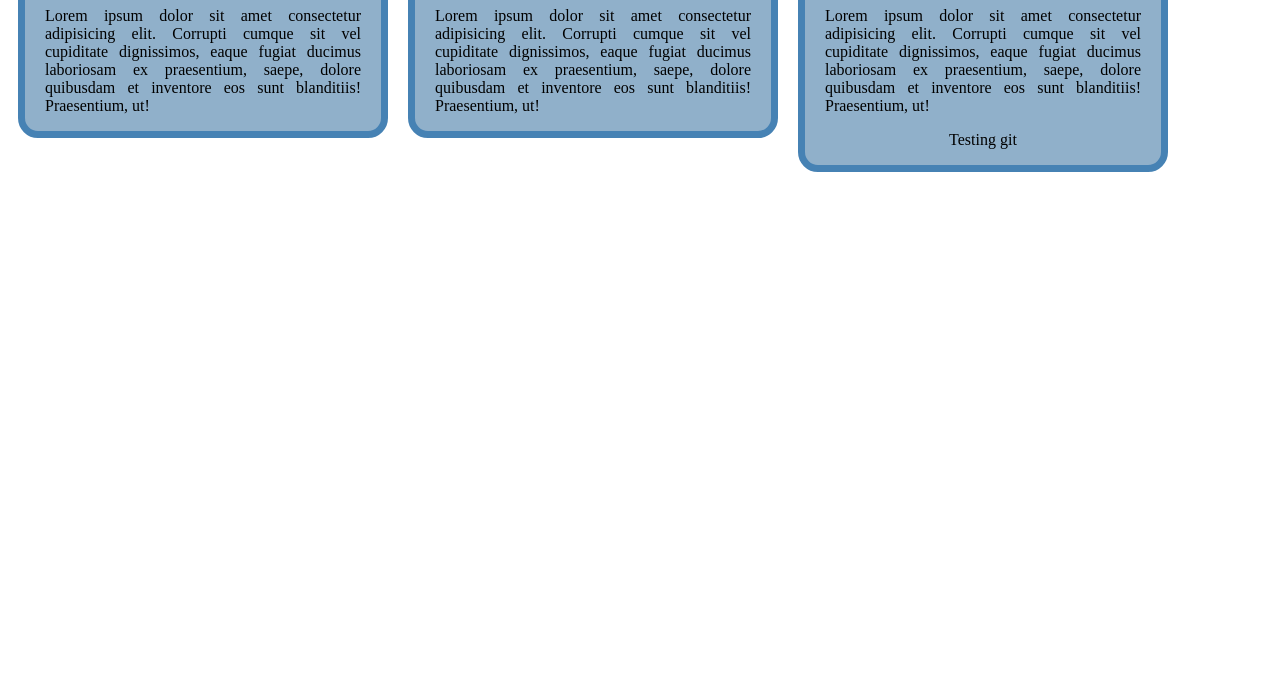
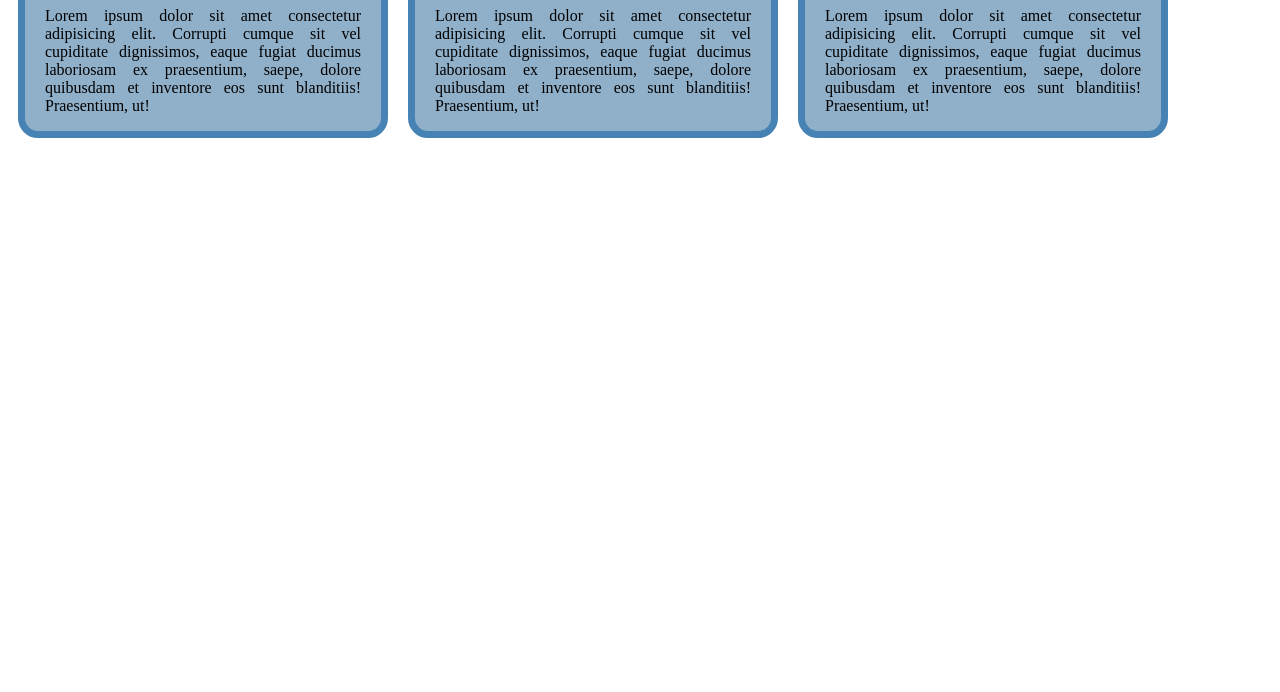
Before and after one commit to nezha619/First-Website, a plain HTML site: page index.html in a window 1280 px wide. Shown: the part 108-800 px from the top of the page. Drawn offline with Linux system fonts and the light colour scheme.

Commit message:
all okay

```diff
--- a/index.html
+++ b/index.html
@@ -34,7 +34,6 @@
           praesentium, saepe, dolore quibusdam et inventore eos sunt blanditiis!
           Praesentium, ut!
         </p>
-        <p>Testing git</p>
       </div>
   </body>
 </html>
```
